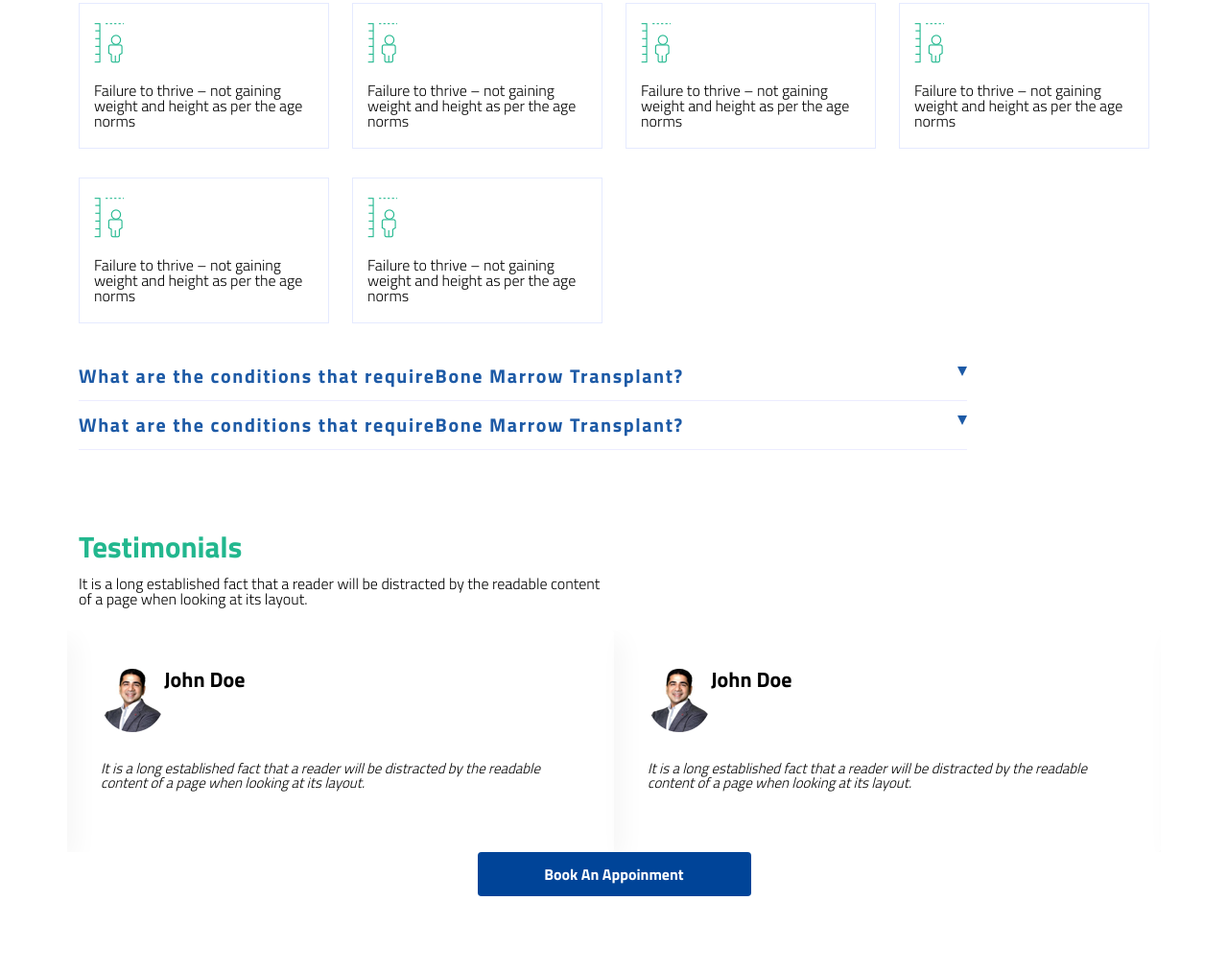
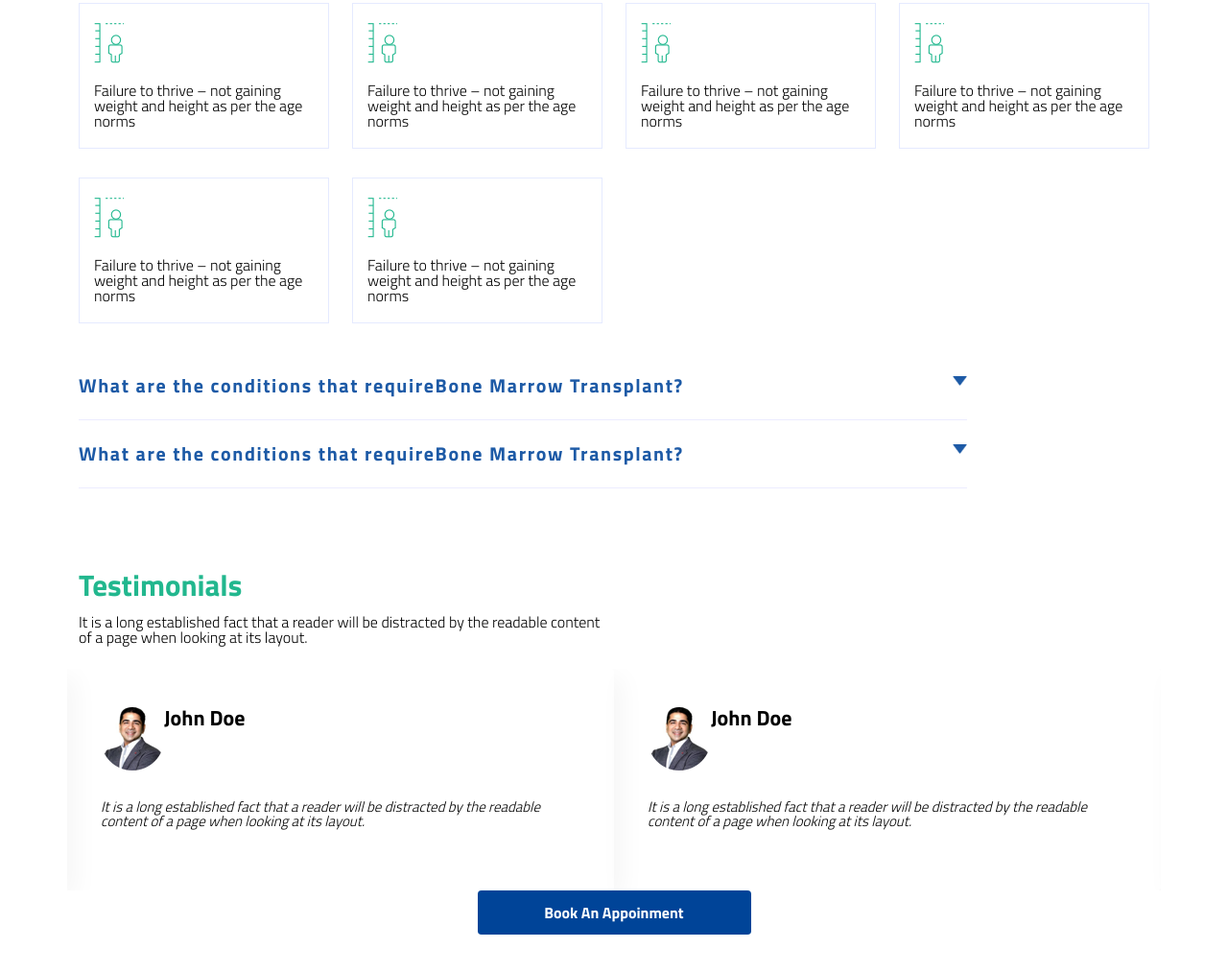
Before and after one commit to pranitapawar789/testApp, a plain HTML site: page index.html in a window 1280 px wide. Shown: the part 2538-3551 px from the top of the page at 96% size. Before the commit the page ends 3517 px from the top, so only its background shows below. Drawn offline with nearby package versions, Linux system fonts and the light colour scheme.

Commit message:
css changes

```diff
--- a/css/style.scss
+++ b/css/style.scss
@@ -240,7 +240,7 @@ a {
         margin-bottom: 85px;
     }
     img {
-        width: 10px;
+        width: 15px;
         height: 10px;
     }
     ul {
@@ -256,7 +256,7 @@ a {
         font-weight: bold;
         color: $blue;
         font-size: 20px;
-        padding: 15px 0;
+        padding: 25px 0;
         border-bottom: 1px solid #ECECFF;
         letter-spacing: 1.6px;
         position: relative;
```
Also changed, not shown: css/style.css.
